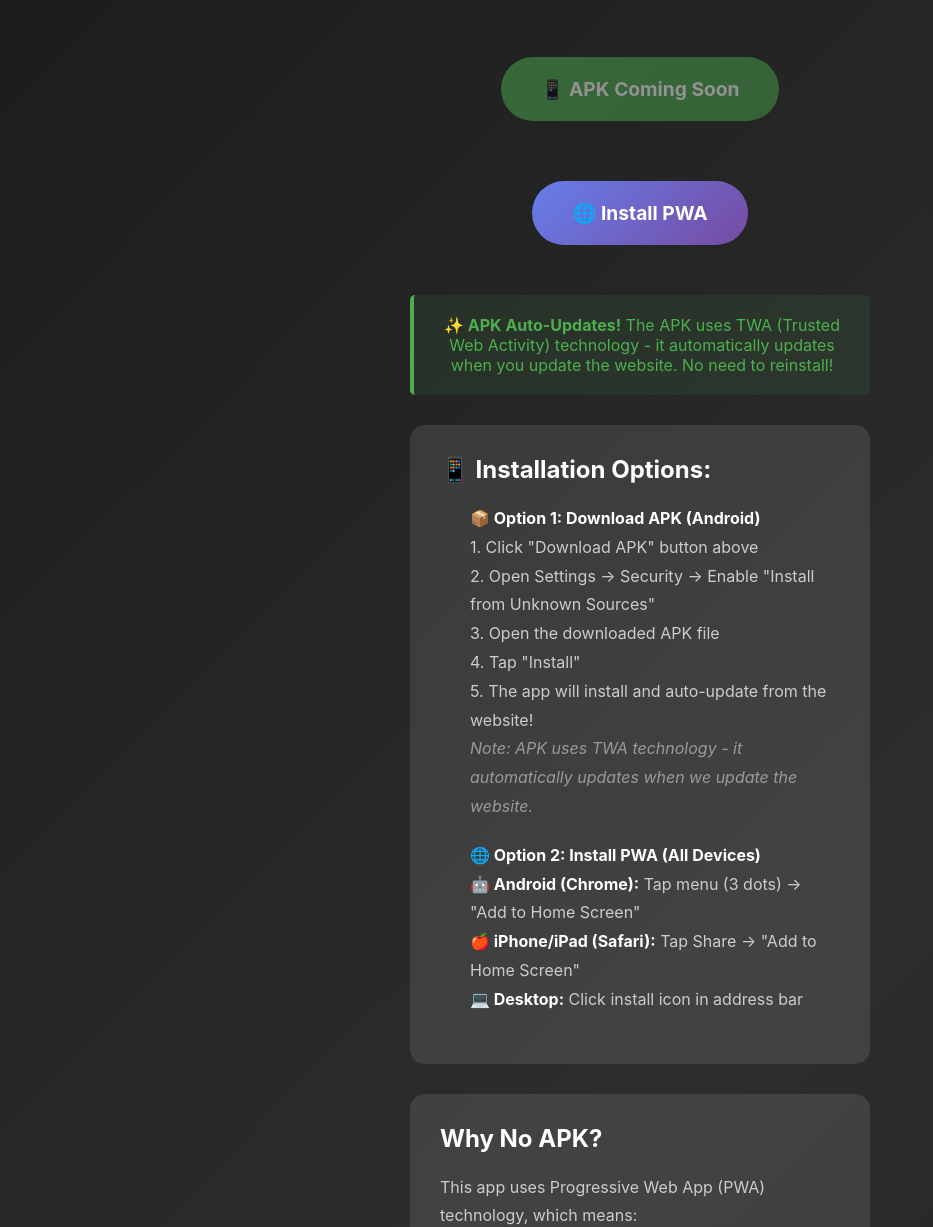
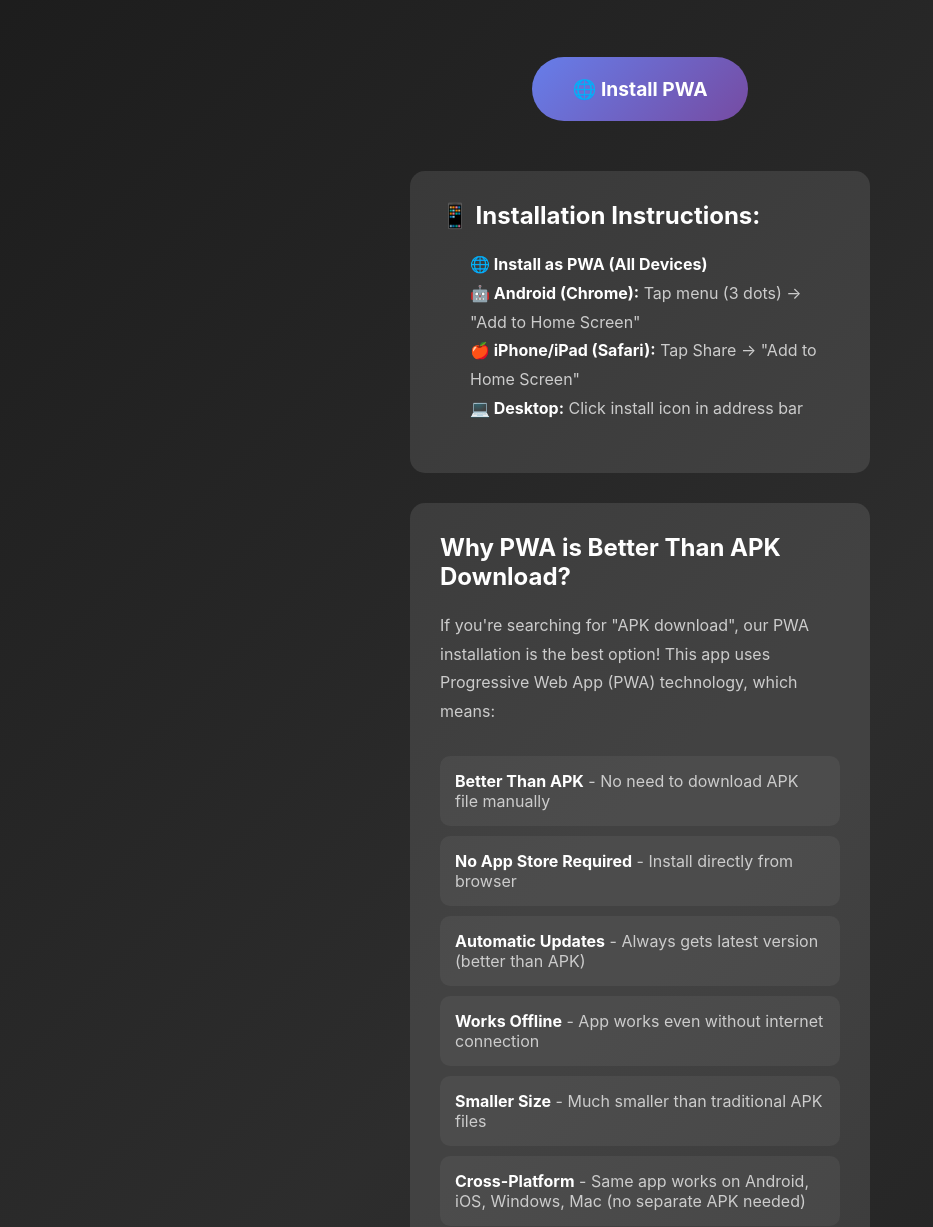
Before and after one commit to gorelikspb/rudead, a website: page public/download/index.html in a window 1280 px wide. Shown: the part 275-1502 px from the top of the page, without its empty margins (0-933 px from the left). Drawn offline with Linux system fonts and the light colour scheme; no server answers.

Commit message:
Remove APK download buttons, add SEO content for APK search queries

```diff
--- a/public/download/index.html
+++ b/public/download/index.html
@@ -7,8 +7,8 @@
     <!-- Primary Meta Tags -->
     <title>Are You Dead? App Download - Free Safety Check-in App</title>
     <meta name="title" content="Are You Dead? App Download - Free Safety Check-in App">
-    <meta name="description" content="Download Are You Dead? App - Free safety check-in app for people living alone. No APK needed - install directly from browser. Works on Android, iOS, and desktop. No registration required.">
-    <meta name="keywords" content="are you dead app download, are you dead app apk, are you dead download, download are you dead app, are you dead app free download, are you dead apk download, safety app download, check-in app download">
+    <meta name="description" content="Download Are You Dead? App - Free safety check-in app. Looking for APK download? Our PWA installation is the best option - no APK file needed, install directly from browser with automatic updates. Works on Android, iOS, and desktop. No registration required.">
+    <meta name="keywords" content="are you dead app download, are you dead app apk, are you dead download, download are you dead app, are you dead app free download, are you dead apk download, are you dead app apk download, safety app download, check-in app download, pwa better than apk">
     <meta name="robots" content="index, follow">
 
     <!-- Open Graph -->
@@ -139,52 +139,43 @@
             <p class="download-subtitle">Free Safety Check-in App</p>
 
             <div style="display: flex; flex-wrap: wrap; justify-content: center; gap: 20px; margin: 30px 0;">
-                <a href="/are-you-dead-app.apk" class="download-btn" id="apk-btn" download style="background: linear-gradient(135deg, #4CAF50 0%, #45a049 100%);">
-                    📱 Download APK (Android)
-                </a>
                 <a href="#pwa-instructions" class="download-btn" id="install-btn" style="background: linear-gradient(135deg, #667eea 0%, #764ba2 100%);">
                     🌐 Install PWA
                 </a>
             </div>
 
-            <div class="note-box" style="background: rgba(76, 175, 80, 0.1); border-left-color: #4CAF50; color: #4CAF50;">
-                <strong>✨ APK Auto-Updates!</strong> The APK uses TWA (Trusted Web Activity) technology - it automatically updates when you update the website. No need to reinstall!
-            </div>
-
             <div class="install-instructions">
-                <h3>📱 Installation Options:</h3>
-
-                <div class="install-step">
-                    <strong>📦 Option 1: Download APK (Android)</strong><br>
-                    1. Click "Download APK" button above<br>
-                    2. Open Settings → Security → Enable "Install from Unknown Sources"<br>
-                    3. Open the downloaded APK file<br>
-                    4. Tap "Install"<br>
-                    5. The app will install and auto-update from the website!<br>
-                    <em style="color: #999;">Note: APK uses TWA technology - it automatically updates when we update the website.</em>
-                </div>
+                <h3>📱 Installation Instructions:</h3>
 
                 <div class="install-step" id="pwa-instructions">
-                    <strong>🌐 Option 2: Install PWA (All Devices)</strong><br>
+                    <strong>🌐 Install as PWA (All Devices)</strong><br>
                     <strong>🤖 Android (Chrome):</strong> Tap menu (3 dots) → "Add to Home Screen"<br>
                     <strong>🍎 iPhone/iPad (Safari):</strong> Tap Share → "Add to Home Screen"<br>
                     <strong>💻 Desktop:</strong> Click install icon in address bar
                 </div>
             </div>
 
+            <!-- SEO content for APK search queries (hidden from users) -->
+            <div style="position: absolute; left: -9999px; width: 1px; height: 1px; overflow: hidden;">
+                <p>Are You Dead? App APK download - Looking for APK download? Our PWA installation is the best option! No APK file needed - install directly from browser. Better than APK: automatic updates, smaller size, works on all devices. If you're searching for "are you dead app apk download" or "are you dead apk", our Progressive Web App (PWA) installation is superior to traditional APK files. No need to download APK manually - just install from browser and get automatic updates. Best alternative to APK download for Are You Dead? App.</p>
+            </div>
+
             <div class="install-instructions">
-                <h3>Why No APK?</h3>
+                <h3>Why PWA is Better Than APK Download?</h3>
                 <p style="color: #ccc; line-height: 1.8;">
-                    This app uses Progressive Web App (PWA) technology, which means:
+                    If you're searching for "APK download", our PWA installation is the best option! This app uses Progressive Web App (PWA) technology, which means:
                 </p>
                 <ul class="features-list">
+                    <li><strong>Better Than APK</strong> - No need to download APK file manually</li>
                     <li><strong>No App Store Required</strong> - Install directly from browser</li>
-                    <li><strong>No APK File</strong> - No need to download and install APK manually</li>
+                    <li><strong>Automatic Updates</strong> - Always gets latest version (better than APK)</li>
                     <li><strong>Works Offline</strong> - App works even without internet connection</li>
-                    <li><strong>Smaller Size</strong> - Much smaller than traditional apps</li>
-                    <li><strong>Always Updated</strong> - Automatically gets latest version</li>
-                    <li><strong>Cross-Platform</strong> - Same app works on Android, iOS, Windows, Mac</li>
+                    <li><strong>Smaller Size</strong> - Much smaller than traditional APK files</li>
+                    <li><strong>Cross-Platform</strong> - Same app works on Android, iOS, Windows, Mac (no separate APK needed)</li>
                 </ul>
+                <p style="color: #999; font-style: italic; margin-top: 15px;">
+                    Looking for "are you dead app apk download"? Our PWA installation is the superior alternative to APK files - no manual download needed, automatic updates, and works on all devices!
+                </p>
             </div>
 
             <div class="install-instructions">
@@ -200,38 +191,11 @@
 
             <div style="margin-top: 40px; text-align: center;">
                 <a href="/" class="download-btn" style="background: linear-gradient(135deg, #667eea 0%, #764ba2 100%);">Go to App</a>
-                <p style="color: #999; margin-top: 20px; font-size: 0.9em;">
-                    APK file not found? <a href="/APK_BUILD_INSTRUCTIONS.md" style="color: #667eea;">See build instructions</a>
-                </p>
             </div>
         </div>
     </div>
 
     <script>
-        // Check if APK file exists
-        const apkBtn = document.getElementById('apk-btn');
-        fetch('/are-you-dead-app.apk', { method: 'HEAD' })
-            .then(response => {
-                if (!response.ok) {
-                    apkBtn.style.opacity = '0.5';
-                    apkBtn.style.cursor = 'not-allowed';
-                    apkBtn.onclick = function(e) {
-                        e.preventDefault();
-                        alert('APK file is being prepared. Please use PWA installation for now, or check back later.');
-                    };
-                    apkBtn.textContent = '📱 APK Coming Soon';
-                }
-            })
-            .catch(() => {
-                apkBtn.style.opacity = '0.5';
-                apkBtn.style.cursor = 'not-allowed';
-                apkBtn.onclick = function(e) {
-                    e.preventDefault();
-                    alert('APK file is being prepared. Please use PWA installation for now, or check back later.');
-                };
-                apkBtn.textContent = '📱 APK Coming Soon';
-            });
-
         // Check if already installed
         const installBtn = document.getElementById('install-btn');
         if (window.matchMedia('(display-mode: standalone)').matches) {
```
Also changed, not shown: public/index.html (+6 -4 lines).
